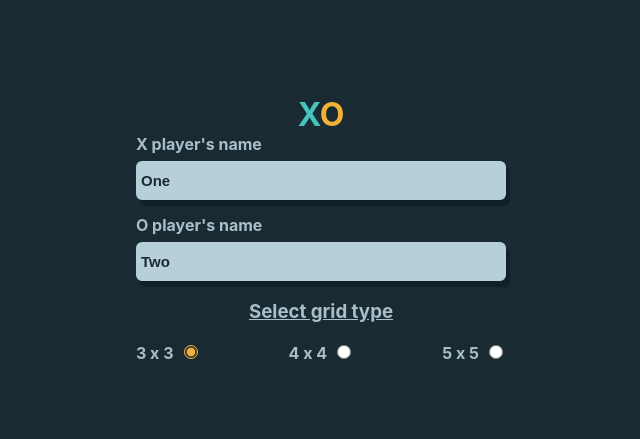
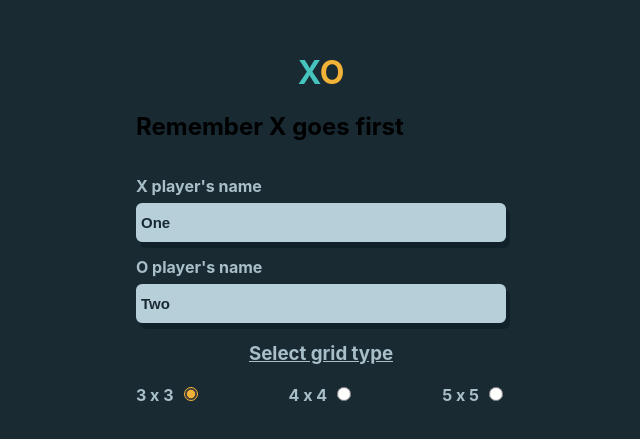
Before and after one commit to KonstantinosKoulaxizis/tic-tac-toe, a React (Create React App) app: page / in a window 1280 px wide. Shown: the part 171-610 px from the top of the page, without its empty margins (319-959 px from the left). Built offline with nearby package versions, Linux system fonts and the light colour scheme.

Commit message:
feat: Add text

```diff
--- a/src/components/gameSelection/EditPlayerName.tsx
+++ b/src/components/gameSelection/EditPlayerName.tsx
@@ -1,7 +1,9 @@
 import { ChangeEvent } from 'react'
-import { MarkType } from '../../models/Types'
+
 import { useReduxDispatch, useReduxSelector } from '../../utils/ReduxHooks'
 import { setPlayerName } from '../../store/slices/gameReducer'
+
+import { MarkType } from '../../models/Types'
 
 const EditPlayerName = () => {
   const dispatch = useReduxDispatch()
@@ -14,6 +16,7 @@ const EditPlayerName = () => {
 
   return (
     <div className='edit-players-names'>
+      <h2 className='reminder'>Remember X goes first</h2>
       {Object.entries(playerNames).map(name => (
         <label key={name[0]}>
           <span className='label-tag'>
```
